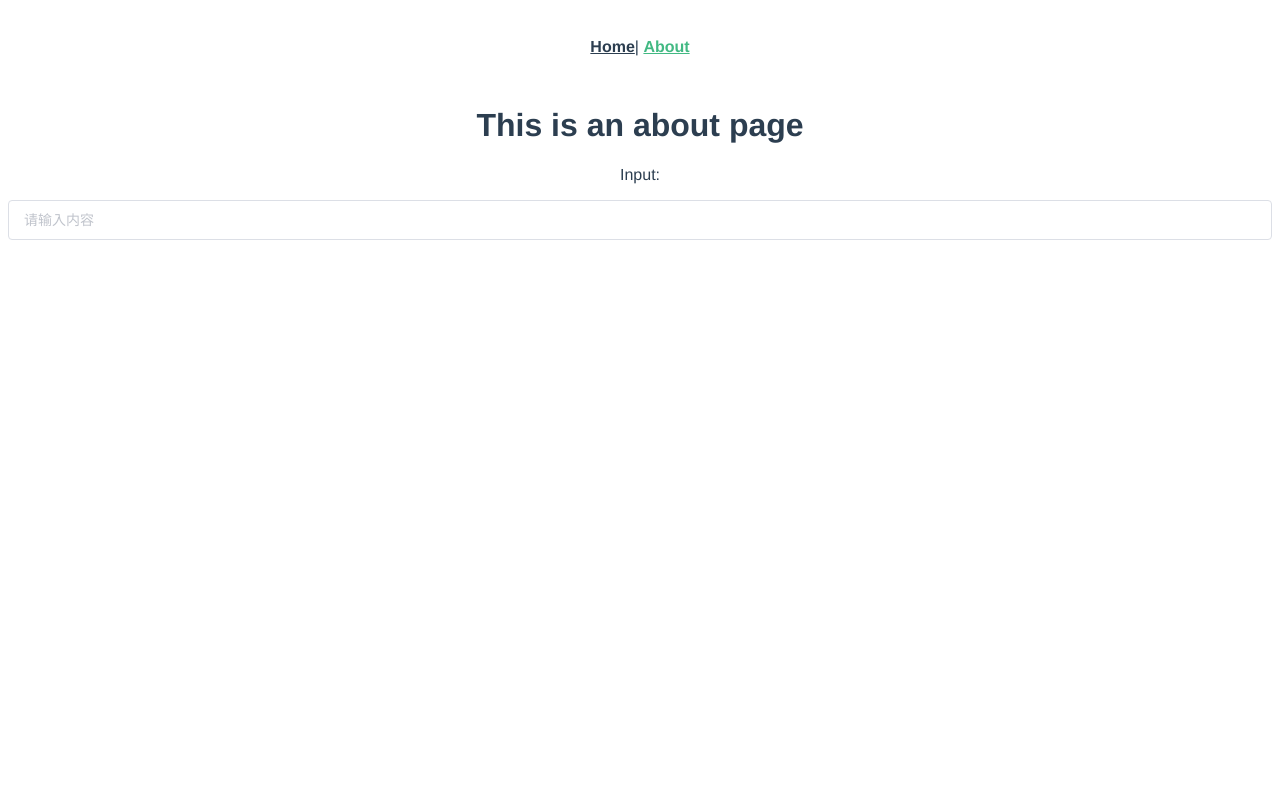
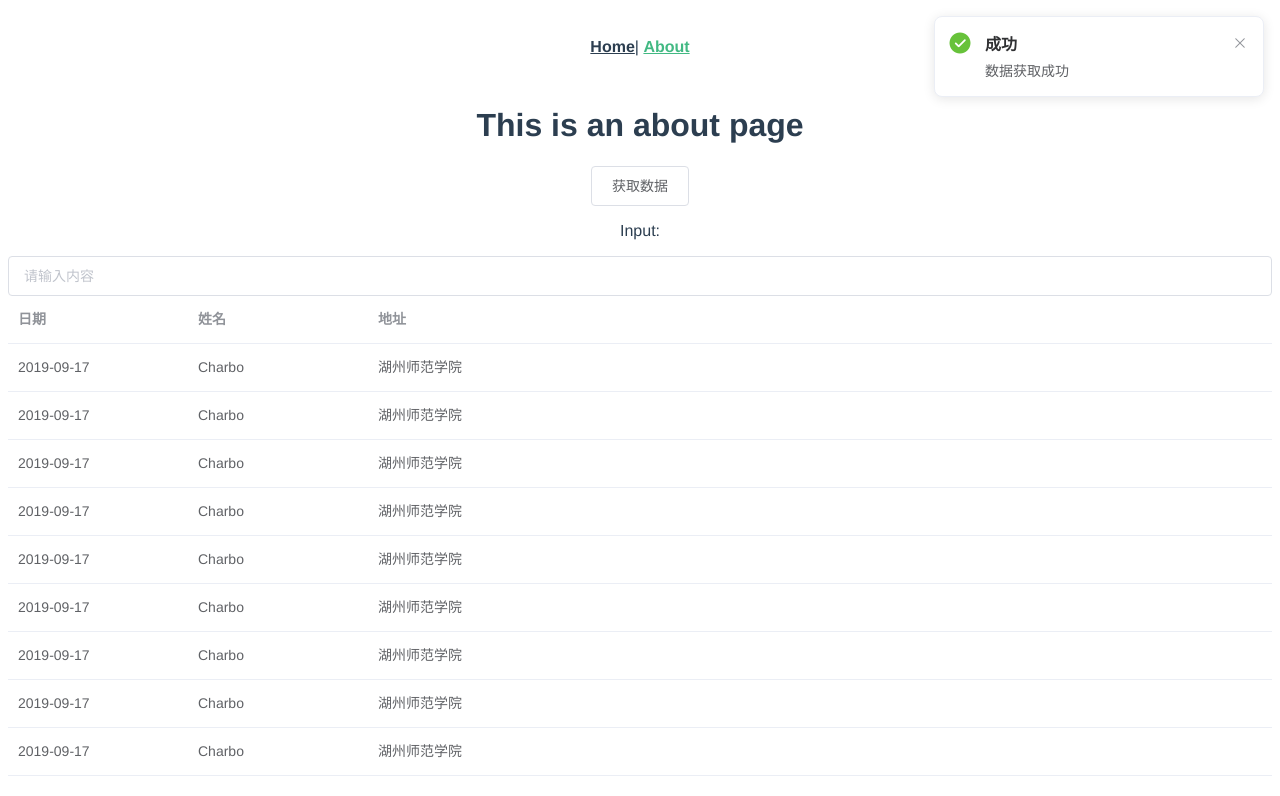
Before and after one commit to Charbo23/hello-vue, a Vue app: page /about in a window 1280 px wide. Shown: the top 796 px of the page. Built offline with nearby package versions, Linux system fonts and the light colour scheme.

Commit message:
使用mock做小demo

```diff
--- a/package.json
+++ b/package.json
@@ -3,12 +3,13 @@
   "version": "0.1.0",
   "private": true,
   "scripts": {
-    "start": "yarn serve",
     "serve": "vue-cli-service serve",
     "build": "vue-cli-service build",
-    "lint": "vue-cli-service lint"
+    "lint": "vue-cli-service lint",
+    "start": "yarn serve"
   },
   "dependencies": {
+    "axios": "^0.19.0",
     "core-js": "^2.6.5",
     "element-ui": "^2.4.5",
     "vue": "^2.6.10",
--- /dev/null
+++ b/public/mock.json
@@ -0,0 +1,50 @@
+{
+   "tableData": [
+    {
+        "date": "2019-09-17",
+        "name": "Charbo",
+        "address": "湖州师范学院"
+    },
+    {
+        "date": "2019-09-17",
+        "name": "Charbo",
+        "address": "湖州师范学院"
+    },
+    {
+        "date": "2019-09-17",
+        "name": "Charbo",
+        "address": "湖州师范学院"
+    },
+    {
+        "date": "2019-09-17",
+        "name": "Charbo",
+        "address": "湖州师范学院"
+    },
+    {
+        "date": "2019-09-17",
+        "name": "Charbo",
+        "address": "湖州师范学院"
+    },
+    {
+        "date": "2019-09-17",
+        "name": "Charbo",
+        "address": "湖州师范学院"
+    },
+    {
+        "date": "2019-09-17",
+        "name": "Charbo",
+        "address": "湖州师范学院"
+    },
+    {
+        "date": "2019-09-17",
+        "name": "Charbo",
+        "address": "湖州师范学院"
+    },
+    {
+        "date": "2019-09-17",
+        "name": "Charbo",
+        "address": "湖州师范学院"
+    }
+
+]
+}
--- a/src/plugins/element.js
+++ b/src/plugins/element.js
@@ -1,5 +1,9 @@
 import Vue from 'vue'
-import { Button,Input} from 'element-ui'
+import { Button, Input, Table, TableColumn, Loading, Notification } from 'element-ui'
 
 Vue.use(Button);
 Vue.use(Input);
+Vue.use(Table);
+Vue.use(TableColumn);
+Vue.use(Loading.directive);
+Vue.prototype.$notify = Notification;
--- a/src/views/About.vue
+++ b/src/views/About.vue
@@ -1,17 +1,58 @@
 <template>
   <div class="about">
     <h1>This is an about page</h1>
+    <el-button @click="fetchData(false)" v-loading.fullscreen.lock="initLoading">获取数据</el-button>
     <p>Input: {{input}}</p>
     <el-input v-model="input" placeholder="请输入内容"></el-input>
+    <el-table :data="tableData" style="width: 100%" v-loading="loading">
+      <el-table-column prop="date" label="日期" width="180"></el-table-column>
+      <el-table-column prop="name" label="姓名" width="180"></el-table-column>
+      <el-table-column prop="address" label="地址"></el-table-column>
+    </el-table>
   </div>
 </template>
 
 <script>
+import axios from "axios";
 export default {
+  name: "about",
   data() {
     return {
-      input: ""
+      input: "",
+      tableData: [
+        {
+          date: "2019-09-17",
+          name: "Charbo",
+          address: "湖州师范学院"
+        }
+      ],
+      loading: false,
+      initLoading: false
     };
+  },
+  methods: {
+    fetchData: function(isInit = false) {
+      if (this.loading) {
+        return;
+      }
+      isInit ? (this.initLoading = true) : (this.loading = true);
+
+      axios.get("/mock.json").then(response => {
+        setTimeout(() => {
+          this.tableData = response.data.tableData;
+          this.loading = false;
+          this.initLoading = false;
+          this.$notify({
+            title: "成功",
+            message: "数据获取成功",
+            type: "success"
+          });
+        }, 2000);
+      });
+    }
+  },
+  created: function() {
+    this.fetchData(true);
   }
 };
 </script>
```
Also changed, not shown: src/views/Home.vue (line endings or trailing spaces), 1 other file (tests, documents, lock files or other folders).
